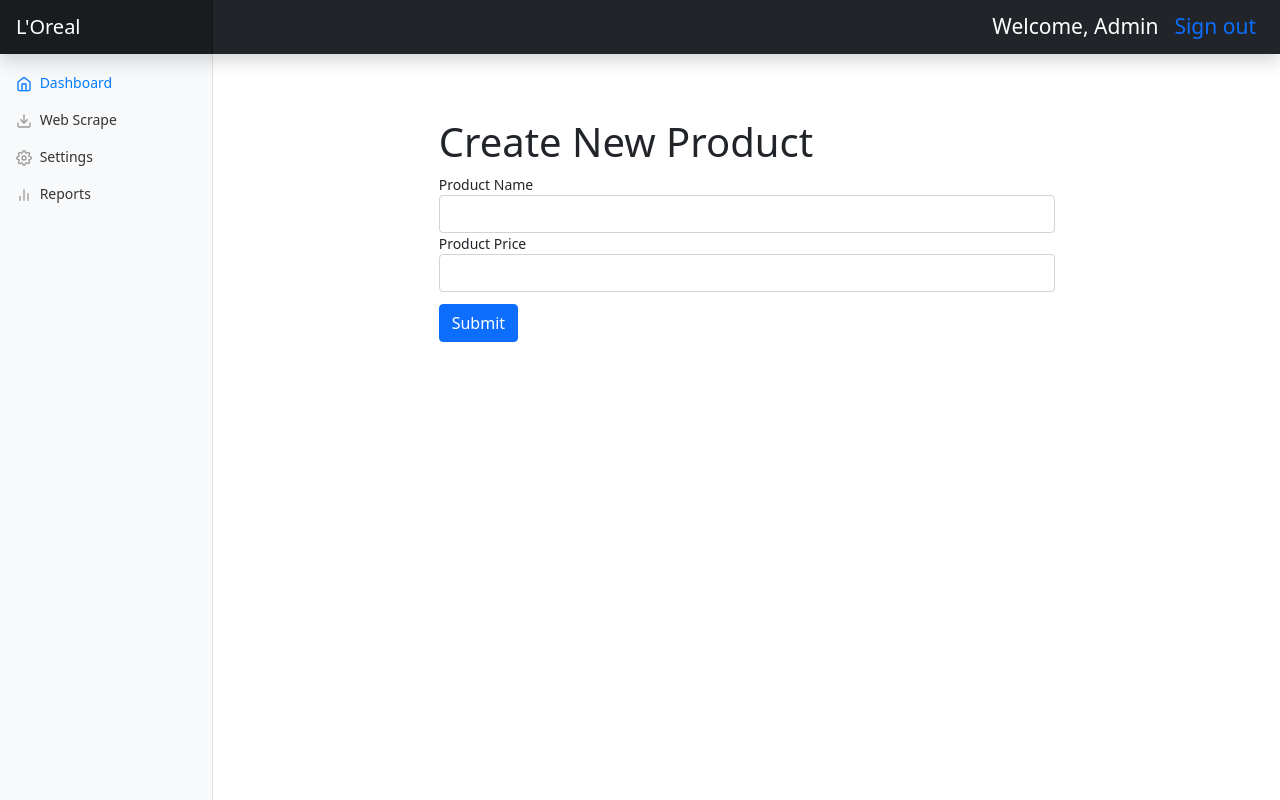
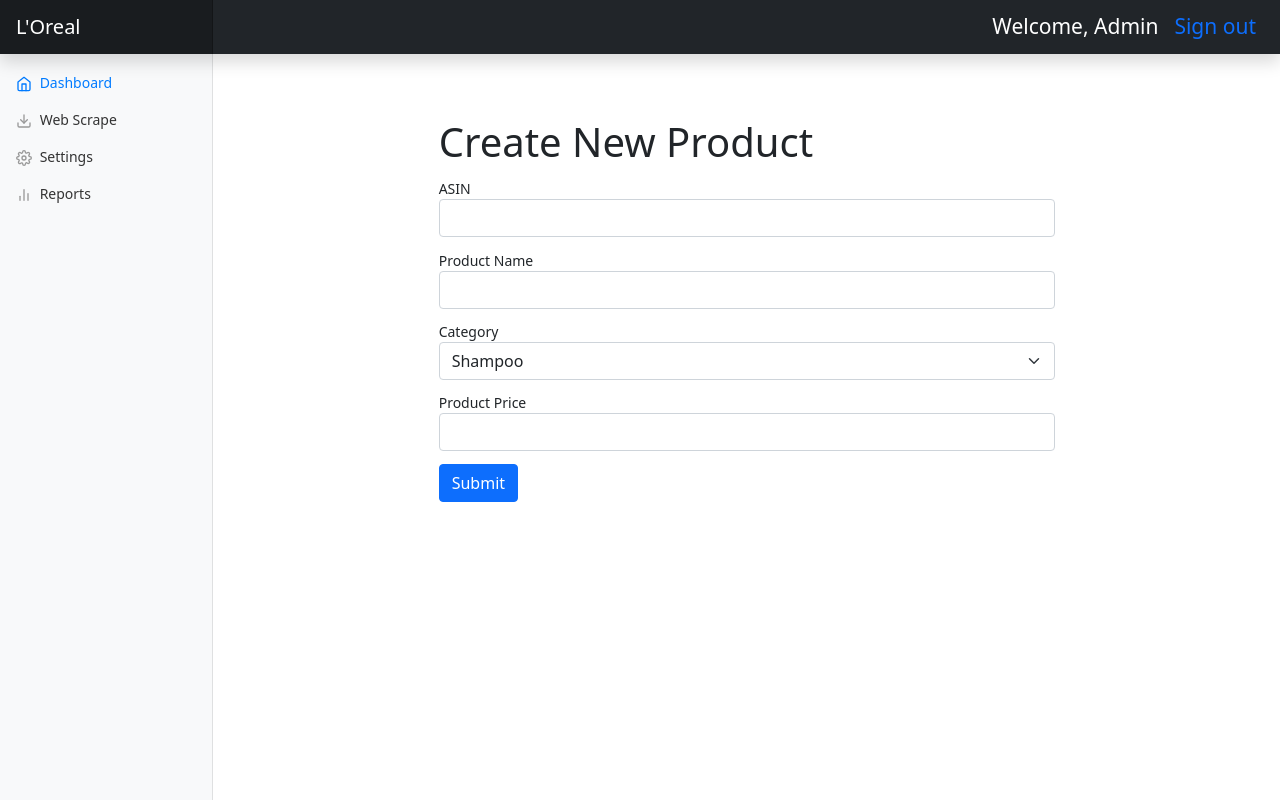
Before and after one commit to MasqueCrow/webscrap-website, a Flask app: page /newproduct in a window 1280 px wide. Run offline with Flask 2, Linux system fonts and the light colour scheme; some libraries are stand-ins or nearby versions.

Commit message:
Modify create product form
Add asin, category in create product form

```diff
--- a/application.py
+++ b/application.py
@@ -79,13 +79,23 @@ def create_product():
 from model import db
 @app.route('/newproducts',methods=['POST'])
 def new_product():
+    asin =request.form.get('asin')
     name = request.form.get('name')
+    category = request.form.get('category')
     price = float(request.form.get('price'))
+    print("asin:",asin,"name:",name,"cat:",category,"price:",price)
 
+    def check_non_empty_space_in_val(input):
+        if name and not name.isspace():
+            return True
+        return False
+
+    #display result status of inserting new product into db
     msg = ""
+
     #check valid value type and string is non-empty/space
-    if isinstance(price,float) and isinstance(name,str) and (name and not name.isspace()) :
-        new_product = Product(name=name,price=price)
+    if isinstance(price,float) and isinstance(name,str) and check_non_empty_space_in_val(name) and check_non_empty_space_in_val(asin):
+        new_product = Product(asin=asin,name=name,price=price,category=category)
 
         #add new product to database
         db.session.add(new_product)
--- a/templates/new_products.html
+++ b/templates/new_products.html
@@ -1,13 +1,43 @@
+<style>
+  .form-group{
+    margin-top:2% !important;
+  }
+  </style>
 {% extends 'base.html' %}
 
 {% block content %}
+
 <div class="col-md-6 offset-md-4" style="margin-top: 5%;">
   <h1>Create New Product</h1>
 <form method="POST" action="/newproducts">
+
+  <div class="form-group">
+    <label for="name">ASIN</label>
+    <input type="text" name="asin" class="form-control" required>
+  </div>
+
   <div class="form-group">
     <label for="name">Product Name</label>
     <input type="text" name="name" class="form-control" required>
   </div>
+
+  <div class="form-group">
+    <label for="name">Category</label>
+    <select name="category" class="form-select" aria-label="Default select example">
+      <option value='Shampoo'>Shampoo</option>
+      <option value="Treatment">Treatment</option>
+      <option value="Makeup">Makeup</option>
+      <option value="Serum & Treatment">Serum & Treatment</option>
+      <option value="Moisturiser">Moisturiser</option>
+      <option value="Bath & Body">Bath & Body</option>
+      <option value="Conditioner">Conditioner</option>
+      <option value="Cleanser">Cleanser</option>
+      <option value="Styling">Styling</option>
+      <option value="Women">Women's Hair Care</option>
+      <option value="Mask">Mask</option>
+    </select>
+  </div>
+
   <div class="form-group">
     <label for="price">Product Price</label>
     <input name="price" type="number" step="0.01" class="form-control" required>
```
